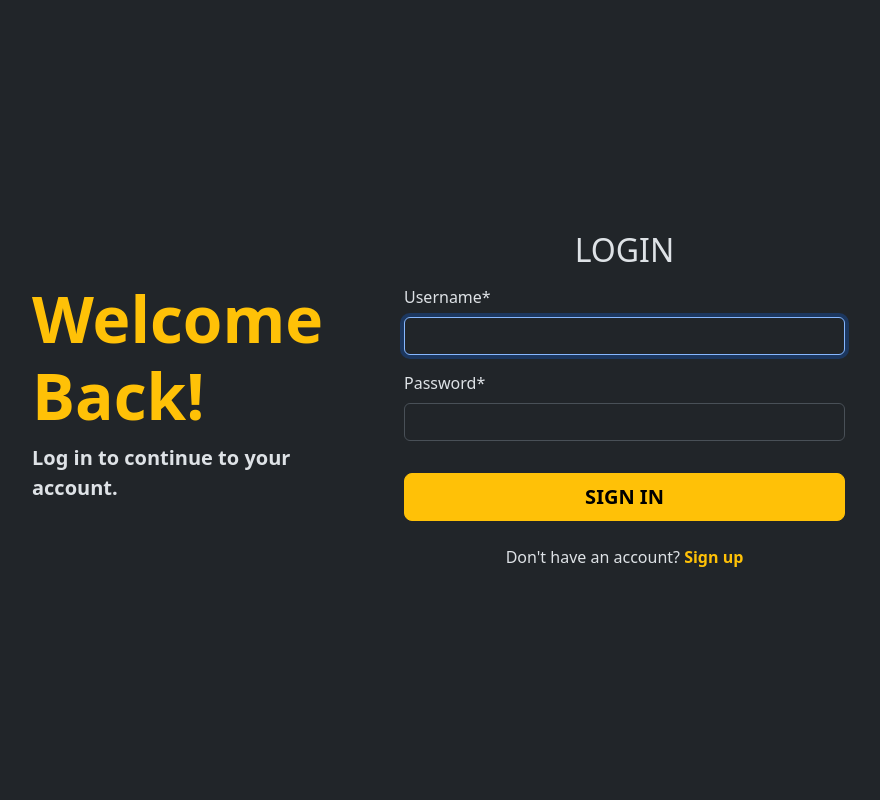
After one commit to dvrkdev/django-tutorial, a Django app: page /accounts/login/ in a window 1280 px wide. The commit adds this page. Shown: the whole page, without its empty margins (62-942 px from the left). Run offline with Django 5.2, Linux system fonts and the light colour scheme; parts of the project's set-up code (start-up, migrations or seed data) failed here and were passed over; some libraries are stand-ins or nearby versions.

Commit message:
User login created, and container configured in base.html

```diff
--- a/accounts/templates/base.html
+++ b/accounts/templates/base.html
@@ -14,7 +14,7 @@
               crossorigin="anonymous">
     </head>
     <body>
-        <main class="container min-vh-100 d-flex align-items-center">
+        <main class="container min-vh-100 d-flex align-items-center justify-content-center">
             {% block content %}{% endblock %}
         </main>
         <script src="https://cdn.jsdelivr.net/npm/bootstrap@5.3.8/dist/js/bootstrap.bundle.min.js"
--- /dev/null
+++ b/accounts/templates/registration/login.html
@@ -0,0 +1,39 @@
+{% extends 'base.html' %}
+{% block title %}Login{% endblock %}
+{% load crispy_forms_tags %}
+{% block content %}
+    <div class="row w-100 align-items-center"
+         role="region"
+         aria-labelledby="login-heading">
+        <!-- Left text -->
+        <div class="col-md-4 mb-5 mb-md-0 text-center text-md-start">
+            <h1 id="login-heading" class="display-3 fw-bold text-warning">Welcome Back!</h1>
+            <p class="lead fw-bold">Log in to continue to your account.</p>
+        </div>
+        <!-- Login form -->
+        <div class="col-md-5">
+            <h2 id="login-title" class="mb-3 text-center text-uppercase">Login</h2>
+            <form method="post"
+                  role="form"
+                  aria-labelledby="login-title"
+                  aria-describedby="login-help">
+                {% csrf_token %}
+                <p id="login-help" class="visually-hidden">Enter your username and password to sign in.</p>
+                {{ form|crispy }}
+                <button type="submit"
+                        class="btn mt-3 btn-lg fw-semibold btn-warning w-100 text-uppercase"
+                        aria-label="Log in to your account"
+                        title="Log in">Sign In</button>
+            </form>
+            <div class="text-center mt-4">
+                <p class="mb-0">
+                    Don't have an account?
+                    <a href="{% url 'accounts:register_user' %}"
+                       class="fw-semibold link-warning text-decoration-none"
+                       aria-label="Go to registration page"
+                       title="Create a new account">Sign up</a>
+                </p>
+            </div>
+        </div>
+    </div>
+{% endblock %}
--- a/config/urls.py
+++ b/config/urls.py
@@ -9,6 +9,7 @@ def home(request):
 
 urlpatterns = [
     path("admin/", admin.site.urls),
+    path("accounts/", include("django.contrib.auth.urls")),
     path("accounts/", include("accounts.urls")),
     path("", home, name="home"),
 ]
```
Also changed, not shown: accounts/templates/registration/register_user.html (+9 -0 lines).
